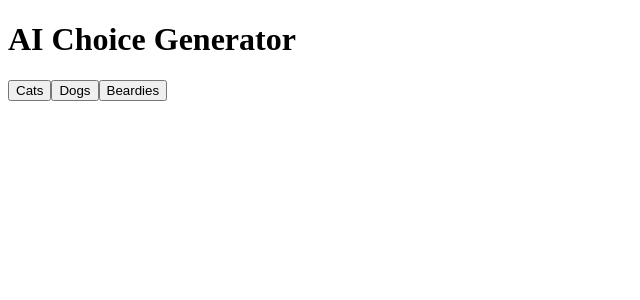
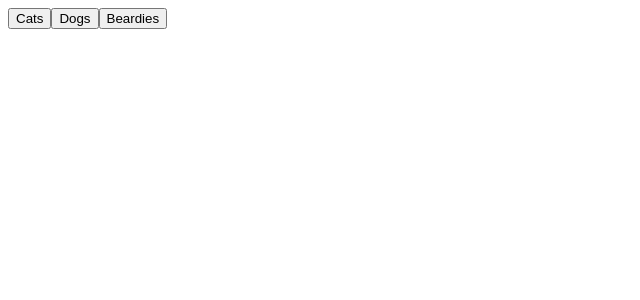
Before and after one commit to Air2air/ai-app, a Next.js app: page / in a window 1280 px wide. Shown: the top 300 px of the page, without its empty margins (0-640 px from the left). Built offline with nearby package versions, Linux system fonts and the light colour scheme.

Commit message:
Structured output

```diff
--- a/pages/api/apiHandler.ts
+++ b/pages/api/apiHandler.ts
@@ -1,10 +1,8 @@
+// pages/api/apiHandler.ts
+
 import { NextApiRequest, NextApiResponse } from "next";
 import OpenAI from "openai";
-import {
-  NUMBER_OF_RESPONSES,
-  MAX_CHARACTERS,
-  DRILLDOWN,
-} from "../prompts";
+import { NUMBER_OF_RESPONSES, DRILLDOWN } from "../prompts";
 
 if (!process.env.OPENAI_API_KEY) {
   throw new Error(
@@ -16,11 +14,6 @@ const configuration = {
   apiKey: process.env.OPENAI_API_KEY,
 };
 const openaiClient = new OpenAI(configuration);
-
-interface ChatMessage {
-  role: "system" | "user" | "assistant";
-  content: string;
-}
 
 export default async function handler(
   req: NextApiRequest,
@@ -39,7 +32,7 @@ export default async function handler(
     return;
   }
 
-  const messages: ChatMessage[] = [
+  const messages: OpenAI.Chat.ChatCompletionMessageParam[] = [
     { role: "system", content: "You are a helpful assistant." },
     { role: "user", content: DRILLDOWN },
     { role: "user", content: `New User Input:\n${selection}` },
@@ -55,34 +48,25 @@ export default async function handler(
       max_tokens: 150,
       n: NUMBER_OF_RESPONSES,
       temperature: 0.7,
-      top_p: 0.9, // Added nucleus sampling
-      frequency_penalty: 0, // No penalty for frequency
-      presence_penalty: 0.6, // Encourages the model to introduce new topics
-      stop: ["\n"], // Stop generating when a newline character is encountered
-      logprobs: null, // Do not include token log probabilities
-
+      top_p: 0.9,
+      frequency_penalty: 0.8,
+      presence_penalty: 0.6,
+      stop: ["\n"],
     });
 
     if (!response.choices || response.choices.length < NUMBER_OF_RESPONSES) {
-      throw new Error(
-        "Less than the required number of choices returned by OpenAI"
-      );
+      throw new Error("Less than the required number of choices returned by OpenAI");
     }
 
-    // Ensure each response does not exceed 150 characters
-    const choices = response.choices
-      .map((choice) => {
-        const content = choice.message?.content?.trim();
-        return content && content.length > MAX_CHARACTERS
-          ? content.slice(0, MAX_CHARACTERS)
-          : content;
-      })
-      .filter(Boolean);
+    const choices = response.choices.map((choice) => {
+      const content = choice.message.content?.trim() ?? "";
+      const [title, text] = content.split("\n\n", 2);
+      return { title: title || "Untitled", text: text || content };
+    });
 
-    console.log(`Generated choices: ${choices}`);
     res.status(200).json({ choices });
   } catch (error) {
-    console.error("Error generating choices:", error);
-    res.status(500).json({ error: "Failed to generate choices" });
+    console.error("Error fetching choices:", error instanceof Error ? error.message : String(error));
+    res.status(500).json({ error: "Internal Server Error" });
   }
 }
--- a/pages/api/getChoices.ts
+++ /dev/null
@@ -1,60 +0,0 @@
-import { NextApiRequest, NextApiResponse } from "next";
-import OpenAI from "openai";
-
-if (!process.env.OPENAI_API_KEY) {
-  throw new Error("The OPENAI_API_KEY environment variable is missing or empty.");
-}
-
-const configuration = {
-  apiKey: process.env.OPENAI_API_KEY
-};
-const openaiClient = new OpenAI(configuration);
-
-interface ChatMessage {
-  role: "system" | "user" | "assistant";
-  content: string;
-}
-
-export default async function handler(req: NextApiRequest, res: NextApiResponse) {
-  if (req.method !== "POST") {
-    res.setHeader("Allow", ["POST"]);
-    res.status(405).end(`Method ${req.method} Not Allowed`);
-    return;
-  }
-
-  const { selection } = req.body;
-
-  if (!selection) {
-    res.status(400).json({ error: "Selection is required" });
-    return;
-  }
-
-  const messages: ChatMessage[] = [
-    { role: "system", content: "You are a helpful assistant." },
-    { role: "user", content: `Generate three related choices for the following selection: ${selection}` }
-  ];
-
-  console.log(`Received selection: ${selection}`);
-  console.log(`Generated messages: ${JSON.stringify(messages)}`);
-
-  try {
-    const response = await openaiClient.chat.completions.create({
-      model: "gpt-3.5-turbo",
-      messages,
-      max_tokens: 150,
-      n: 3,
-      temperature: 0.7,
-    });
-
-    if (!response.choices || response.choices.length < 3) {
-      throw new Error("Less than 3 choices returned by OpenAI");
-    }
-
-    const choices = response.choices.map(choice => choice.message?.content?.trim()).filter(Boolean);
-    console.log(`Generated choices: ${choices}`);
-    res.status(200).json({ choices });
-  } catch (error) {
-    console.error("Error generating choices:", error);
-    res.status(500).json({ error: "Failed to generate choices" });
-  }
-}
--- a/pages/index.tsx
+++ b/pages/index.tsx
@@ -1,18 +1,18 @@
-import { useState } from 'react';
+// pages/index.tsx
 
-const engagementContext = "You are an engaging assistant."; // Define the base prompt
-const drillDown = "Thoroughly explore the selected topic and identify 3 deeply fascinating and surprising subtopics. Provide detailed and engaging insights for each subtopic, ensuring they are both intriguing and unexpected. Return exactly 3 distinct variations of your response as separate objects."; // Refined drillDown with clear instructions
+import { useState } from "react";
+import { DRILLDOWN } from "./prompts";
 
 const Home: React.FC = () => {
   const [buttons, setButtons] = useState<string[]>([
-    'Cats',
-    'Dogs',
-    'Beardies',
+    "Cats",
+    "Dogs",
+    "Beardies",
   ]);
   const [promptHistory, setPromptHistory] = useState<string[]>([]); // Initialize promptHistory as an array
   const [loading, setLoading] = useState<boolean>(false); // Add loading state
-  const [completePrompt, setCompletePrompt] = useState<string>(''); // Add state for complete prompt
-  const [structuredResponse, setStructuredResponse] = useState<string>(''); // Add state for structured response
+  const [completePrompt, setCompletePrompt] = useState<string>(""); // Add state for complete prompt
+  const [structuredResponse, setStructuredResponse] = useState<string>(""); // Add state for structured response
 
   const handleClick = async (selection: string) => {
     setPromptHistory((prevPromptHistory) => [...prevPromptHistory, selection]); // Append the new selection to the prompt history
@@ -20,14 +20,12 @@ const Home: React.FC = () => {
 
     // Create a structured prompt with labeled sections
     const newCompletePrompt = `
-      ## Engagement Context
-      ${engagementContext}
 
       ## Drill Down Instructions
-      ${drillDown}
+      ${DRILLDOWN}
 
       ## Conversation History
-      ${promptHistory.join('\n')}
+      ${promptHistory.join("\n")}
 
       ## New User Input
       ${selection}
@@ -35,27 +33,27 @@ const Home: React.FC = () => {
 
     setCompletePrompt(newCompletePrompt); // Update the complete prompt state
 
-    const response = await fetch('/api/getChoices', {
-      method: 'POST',
+    const response = await fetch("/api/apiHandler", {
+      method: "POST",
       headers: {
-        'Content-Type': 'application/json',
+        "Content-Type": "application/json",
       },
       body: JSON.stringify({ selection: newCompletePrompt }), // Send the structured prompt
     });
 
     if (response.ok) {
       const data = await response.json();
-      console.log('Fetched data:', data);
+      console.log("Fetched data:", data);
 
       // Ensure the response contains exactly 3 objects
       if (Array.isArray(data.choices) && data.choices.length === 3) {
-        setButtons(data.choices);
+        setButtons(data.choices.map(choice => choice.title));
         setStructuredResponse(JSON.stringify(data.choices, null, 2)); // Store the structured response as a formatted JSON string
       } else {
-        console.error('Unexpected number of choices:', data.choices.length);
+        console.error("Unexpected number of choices:", data.choices.length);
       }
     } else {
-      console.error('Failed to fetch choices');
+      console.error("Failed to fetch choices");
     }
 
     setLoading(false); // Set loading to false when fetching ends
@@ -63,40 +61,13 @@ const Home: React.FC = () => {
 
   return (
     <div>
-      <h1>AI Choice Generator</h1>
-      {promptHistory.length > 0 && (
-        <div>
-          <h2>Prompt History:</h2>
-          <ul>
-            {promptHistory.map((prompt, index) => (
-              <li key={index}>{prompt}</li>
-            ))}
-          </ul>
-        </div>
-      )}
-      {loading ? (
-        <div className="spinner"></div> // Loading indicator
-      ) : (
-        <div>
-          {buttons.map((button, index) => (
-            <button key={index} onClick={() => handleClick(button)}>
-              {button}
-            </button>
-          ))}
-        </div>
-      )}
-      {completePrompt && (
-        <div>
-          <h2>Submitted Prompt:</h2>
-          <pre><code>{completePrompt}</code></pre>
-        </div>
-      )}
-      {structuredResponse && (
-        <div>
-          <h2>Structured Response:</h2>
-          <pre><code>{structuredResponse}</code></pre>
-        </div>
-      )}
+      {buttons.map((button, index) => (
+        <button key={index} onClick={() => handleClick(button)}>
+          {button}
+        </button>
+      ))}
+      {loading && <p>Loading...</p>}
+      <pre>{structuredResponse}</pre>
     </div>
   );
 };
--- a/pages/prompts.ts
+++ b/pages/prompts.ts
@@ -1,5 +1,5 @@
-export const DRILLDOWN = "Thoroughly explore the selected topic and identify 3 deeply fascinating and surprising subtopics. Provide detailed and engaging insights for each subtopic, ensuring they are both intriguing and unexpected. Return exactly 3 distinct variations of your response as separate objects.";
-
 export const NUMBER_OF_RESPONSES = 3;
 
 export const MAX_CHARACTERS = 300;
+
+export const DRILLDOWN = `Thoroughly explore the selected topic and identify ${NUMBER_OF_RESPONSES} deeply fascinating and surprising subtopics. Provide detailed and engaging insights for each subtopic, ensuring they are both intriguing and unexpected. Return exactly ${NUMBER_OF_RESPONSES}  distinct variations of your response as separate objects. Limit the response to ${MAX_CHARACTERS} characters.`;
```
